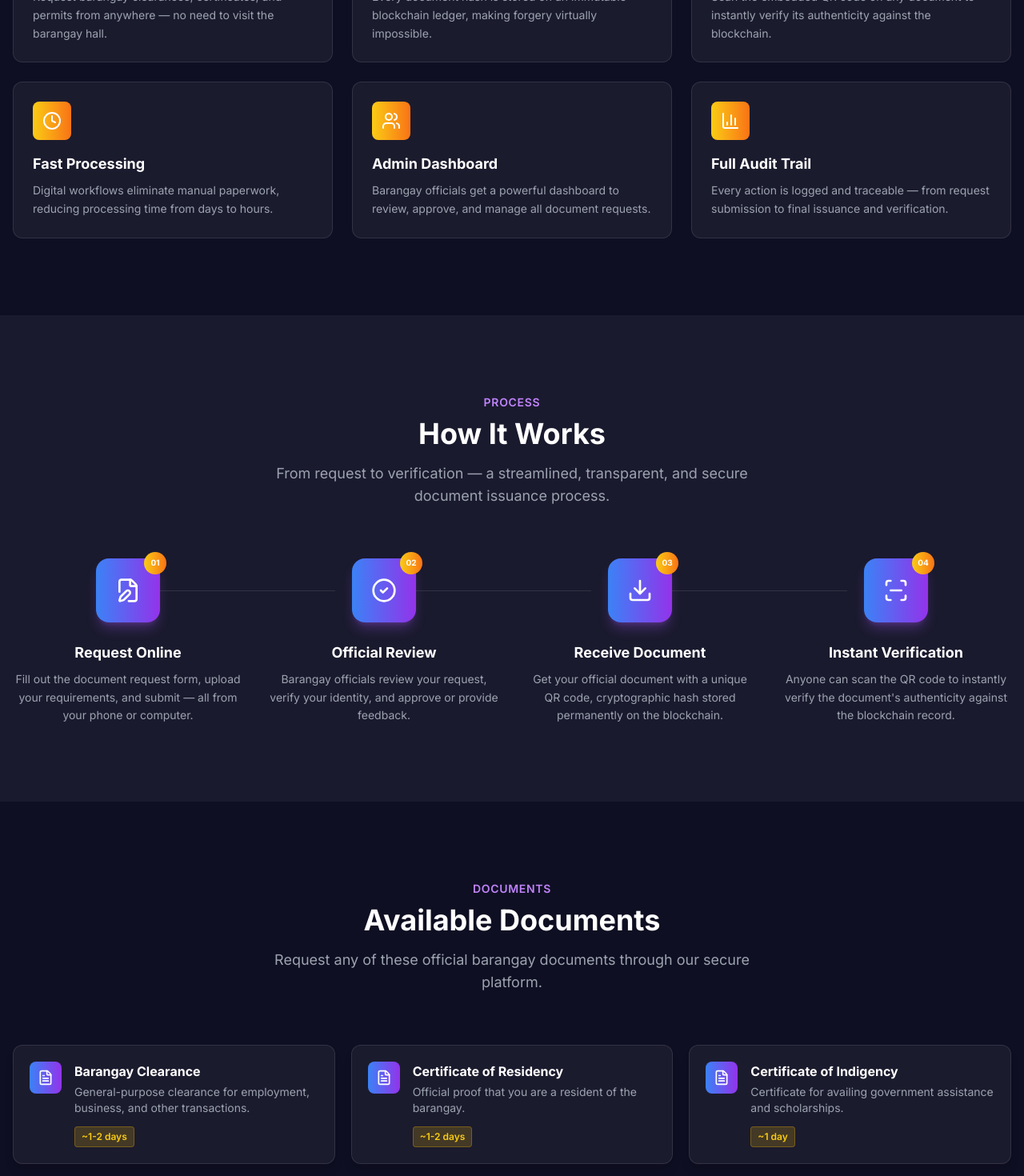
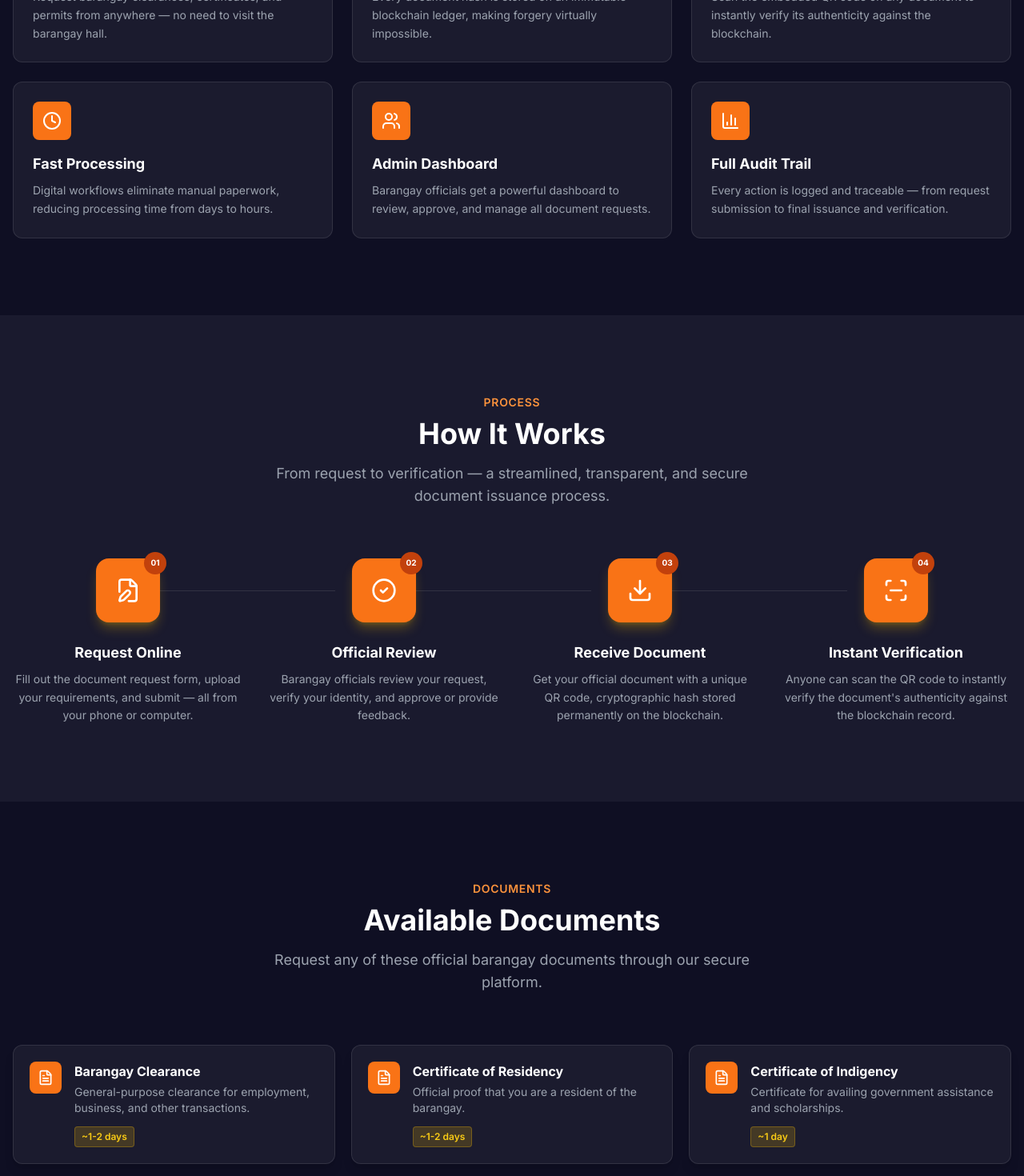
Before and after one commit to KimmelDevs/protochain, a Next.js app: page / in a window 1280 px wide. Shown: the part 1300-2770 px from the top of the page at 80% size. Built offline with nearby package versions, Linux system fonts and the light colour scheme.

Commit message:
changed colors in home page

```diff
--- a/src/app/components/DocumentTypesSection.tsx
+++ b/src/app/components/DocumentTypesSection.tsx
@@ -48,7 +48,7 @@ export default function DocumentTypesSection() {
           transition={{ duration: 0.6 }}
           className="text-center max-w-2xl mx-auto mb-16"
         >
-          <span className="text-sm font-semibold text-purple-400 uppercase tracking-wider">
+          <span className="text-sm font-semibold text-orange-400 uppercase tracking-wider">
             Documents
           </span>
           <h2 className="text-3xl md:text-4xl font-bold text-white mt-2 mb-4">
@@ -67,10 +67,10 @@ export default function DocumentTypesSection() {
               whileInView={{ opacity: 1, y: 0 }}
               viewport={{ once: true }}
               transition={{ duration: 0.4, delay: index * 0.08 }}
-              className="group p-5 rounded-xl bg-white/5 border border-white/10 hover:border-purple-500/50 shadow-lg hover:shadow-purple-500/20 transition-all duration-300"
+              className="group p-5 rounded-xl bg-white/5 border border-white/10 hover:border-orange-500/50 shadow-lg hover:shadow-orange-500/20 transition-all duration-300"
             >
               <div className="flex items-start gap-4">
-                <div className="w-10 h-10 rounded-lg bg-gradient-to-r from-blue-500 to-purple-600 flex items-center justify-center flex-shrink-0">
+                <div className="w-10 h-10 rounded-lg bg-orange-500 flex items-center justify-center flex-shrink-0">
                   <FileText className="w-5 h-5 text-white" />
                 </div>
                 <div className="flex-1">
--- a/src/app/components/FeaturesSection.tsx
+++ b/src/app/components/FeaturesSection.tsx
@@ -60,7 +60,7 @@ export default function FeaturesSection() {
           transition={{ duration: 0.6 }}
           className="text-center max-w-2xl mx-auto mb-16"
         >
-          <span className="text-sm font-semibold text-purple-400 uppercase tracking-wider">
+          <span className="text-sm font-semibold text-orange-400 uppercase tracking-wider">
             Features
           </span>
           <h2 className="text-3xl md:text-4xl font-bold text-white mt-2 mb-4">
@@ -80,9 +80,9 @@ export default function FeaturesSection() {
               whileInView={{ opacity: 1, y: 0 }}
               viewport={{ once: true }}
               transition={{ duration: 0.5, delay: index * 0.1 }}
-              className="group p-6 rounded-xl bg-white/5 border border-white/10 hover:border-purple-500/50 transition-all duration-300 hover:shadow-lg hover:shadow-purple-500/20"
+              className="group p-6 rounded-xl bg-white/5 border border-white/10 hover:border-orange-500/50 transition-all duration-300 hover:shadow-lg hover:shadow-orange-500/20"
             >
-              <div className="w-12 h-12 rounded-lg bg-gradient-to-r from-yellow-400 to-orange-500 flex items-center justify-center mb-4 group-hover:scale-110 transition-transform duration-300">
+              <div className="w-12 h-12 rounded-lg bg-orange-500 flex items-center justify-center mb-4 group-hover:scale-110 transition-transform duration-300">
                 <feature.icon className="w-6 h-6 text-white" />
               </div>
               <h3 className="text-lg font-bold text-white mb-2">
--- a/src/app/components/HeroSection.tsx
+++ b/src/app/components/HeroSection.tsx
@@ -36,7 +36,7 @@ export default function HeroSection() {
             </div>
 
             {/* App Name */}
-            <h1 className="text-5xl md:text-6xl lg:text-7xl font-extrabold mb-4 bg-gradient-to-r from-blue-500 to-purple-600 bg-clip-text text-transparent">
+            <h1 className="text-5xl md:text-6xl lg:text-7xl font-extrabold mb-4 bg-gradient-to-r from-yellow-400 to-orange-500 bg-clip-text text-transparent">
               ProtoChain
             </h1>
 
@@ -67,7 +67,7 @@ export default function HeroSection() {
               </Link>
 
               <Link href="/verify">
-                <button className="flex items-center justify-center gap-2 bg-white/5 border border-white/10 hover:border-purple-500 text-white font-semibold py-3 px-8 rounded-lg transition">
+                <button className="flex items-center justify-center gap-2 bg-white/5 border border-white/10 hover:border-orange-500 text-white font-semibold py-3 px-8 rounded-lg transition">
                   <QrCode className="w-5 h-5" />
                   Verify a Document
                 </button>
--- a/src/app/components/HowItWorksSection.tsx
+++ b/src/app/components/HowItWorksSection.tsx
@@ -45,7 +45,7 @@ export default function HowItWorksSection() {
           transition={{ duration: 0.6 }}
           className="text-center max-w-2xl mx-auto mb-16"
         >
-          <span className="text-sm font-semibold text-purple-400 uppercase tracking-wider">
+          <span className="text-sm font-semibold text-orange-400 uppercase tracking-wider">
             Process
           </span>
           <h2 className="text-3xl md:text-4xl font-bold text-white mt-2 mb-4">
@@ -72,9 +72,9 @@ export default function HowItWorksSection() {
                 <div className="hidden lg:block absolute top-10 left-[60%] w-[80%] h-px bg-white/10" />
               )}
 
-              <div className="relative inline-flex items-center justify-center w-20 h-20 rounded-2xl bg-gradient-to-r from-blue-500 to-purple-600 mb-6 shadow-lg shadow-purple-500/30">
+              <div className="relative inline-flex items-center justify-center w-20 h-20 rounded-2xl bg-orange-500 mb-6 shadow-lg shadow-yellow-500/30">
                 <step.icon className="w-8 h-8 text-white" />
-                <div className="absolute -top-2 -right-2 w-7 h-7 rounded-full bg-gradient-to-r from-yellow-400 to-orange-500 flex items-center justify-center">
+                <div className="absolute -top-2 -right-2 w-7 h-7 rounded-full bg-orange-700 flex items-center justify-center">
                   <span className="text-[10px] font-bold text-white">
                     {step.step}
                   </span>
--- a/src/app/components/header.tsx
+++ b/src/app/components/header.tsx
@@ -49,7 +49,7 @@ export default function Header() {
 
         <div className="hidden md:flex items-center gap-3">
           <Link href="/login">
-            <button className="px-4 py-2 text-sm font-medium text-white border border-purple-500/30 rounded-lg hover:border-purple-500 transition">
+            <button className="px-4 py-2 text-sm font-medium text-white border border-orange-500/30 rounded-lg hover:border-orange-500 transition">
               Login
             </button>
           </Link>
```
